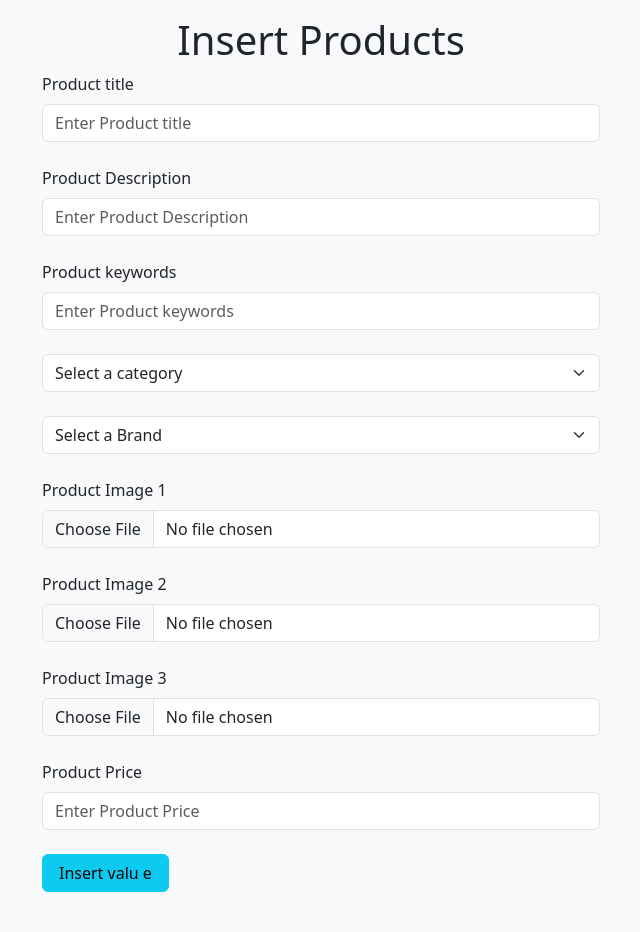
After one commit to Emon-git-site/Ecommerce-Website, a PHP site: page /admin_area/insert_product.php in a window 1280 px wide. The commit adds this page. Shown: the whole page, without its empty margins (319-959 px from the left). Run offline with PHP 8.4, Linux system fonts and the light colour scheme.

Commit message:
after t13

```diff
--- a/admin_area/index.php
+++ b/admin_area/index.php
@@ -55,7 +55,7 @@
                 <p class="text-light text-center">Admin Name</p>
             </div>
             <div class="button text-center">
-                <button><a href="#" class="nav-link text-light bg-info m-1 p-2">Insert Products</a></button>
+                <button><a href="insert_product.php" class="nav-link text-light bg-info m-1 p-2">Insert Products</a></button>
                 <button><a href="#" class="nav-link text-light bg-info m-1 p-2">View Products</a></button>
                 <button><a href="index.php?insert_category" class="nav-link text-light bg-info m-1 p-2">Insert Categories</a></button>
                 <button><a href="" class="nav-link text-light bg-info m-1 p-2">View Categories</a></button>
--- /dev/null
+++ b/admin_area/insert_product.php
@@ -0,0 +1,89 @@
+<!DOCTYPE html>
+<html lang="en">
+<head>
+    <meta charset="UTF-8">
+    <meta name="viewport" content="width=device-width, initial-scale=1.0">
+    <title>Insert Products-Admin Dashboard</title>
+     <!-- Bootstrap css link -->
+     <link rel="stylesheet" href="https://cdnjs.cloudflare.com/ajax/libs/bootstrap/5.3.2/css/bootstrap.min.css">
+    <!-- font awesome link -->
+    <link rel="stylesheet" href="https://cdnjs.cloudflare.com/ajax/libs/font-awesome/6.4.2/css/all.min.css">
+    <!-- css file -->
+    <link rel="stylesheet" href="../style.css">
+</head>
+<body class="bg-light">
+   <div class="container">
+    <h1 class="text-center mt-3"> Insert Products</h1>
+   <!-- form    -->
+   <form action="" method="post" enctype="multipart/form-data" >
+    <!-- title -->
+    <div class="form-outline mb-4 w-50 m-auto">
+        <label for="product_title" class="form-label">Product title</label>
+        <input type="text" name="product_title" id="product_title" class="form-control" placeholder="Enter Product title" autocomplete="off" required>
+    </div>
+
+    <!-- description -->
+    <div class="form-outline mb-4 w-50 m-auto">
+        <label for="product_description" class="form-label">Product Description</label>
+        <input type="text" name="product_description" id="product_description" class="form-control" placeholder="Enter Product Description" autocomplete="off" required>
+    </div>
+
+    <!-- keywords -->
+    <div class="form-outline mb-4 w-50 m-auto">
+        <label for="product_keywords" class="form-label">Product keywords</label>
+        <input type="text" name="product_keywords" id="product_keywords" class="form-control" placeholder="Enter Product keywords" autocomplete="off" required>
+    </div>
+
+    <!-- categories -->
+    <div class="form-outline mb-4 w-50 m-auto">
+        <select name="products_categories" id="" class="form-select">
+            <option value="">Select a category</option>
+            <option value="">Fruits</option>
+
+        </select>
+    </div>
+
+     <!-- brands -->
+     <div class="form-outline mb-4 w-50 m-auto">
+        <select name="products_brands" id="" class="form-select">
+            <option value="">Select a Brand</option>
+            <option value="">Toyota</option>
+
+        </select>
+    </div>
+      <!-- image 1  -->
+    <div class="form-outline mb-4 w-50 m-auto">
+        <label for="image 1" class="form-label">Product Image 1</label>
+        <input type="file" name="image 1" id="image 1" class="form-control"  required>
+    </div>
+
+    <!-- image 2  -->
+    <div class="form-outline mb-4 w-50 m-auto">
+        <label for="image 2" class="form-label">Product Image 2</label>
+        <input type="file" name="image 2" id="image 2" class="form-control"  required>
+    </div>
+
+      <!-- image 3  -->
+      <div class="form-outline mb-4 w-50 m-auto">
+        <label for="image 3" class="form-label">Product Image 3</label>
+        <input type="file" name="image 3" id="image 3" class="form-control"  required>
+    </div>
+
+     <!-- price -->
+     <div class="form-outline mb-4 w-50 m-auto">
+        <label for="product_price" class="form-label">Product Price</label>
+        <input type="text" name="product_price" id="product_price" class="form-control" placeholder="Enter Product Price" autocomplete="off" required>
+    </div>
+     <!-- price -->
+     <div class="form-outline mb-4 w-50 m-auto">
+        <input type="submit" name="insert_product" id="product_price" class="btn btn-info mb-3 px-3" value="Insert valu e">
+    </div>
+
+
+   </form>
+</div>
+
+     <!-- Bootstrap js link -->
+     <script src="https://cdnjs.cloudflare.com/ajax/libs/bootstrap/5.3.2/js/bootstrap.min.js"></script
+</body>
+</html>
```
